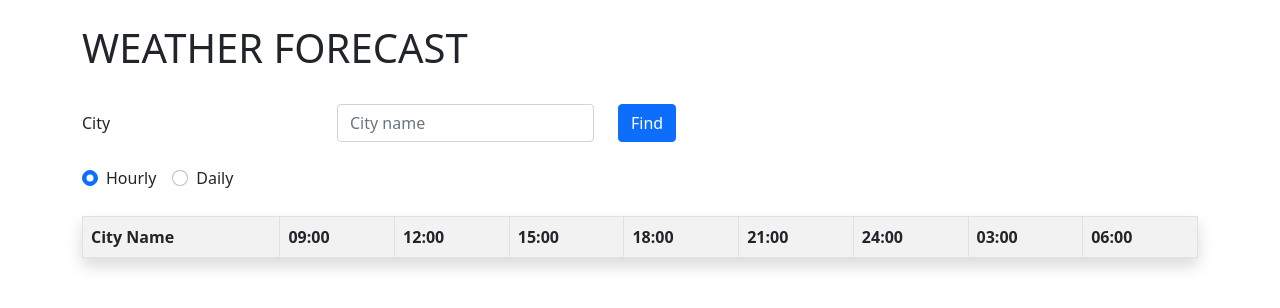
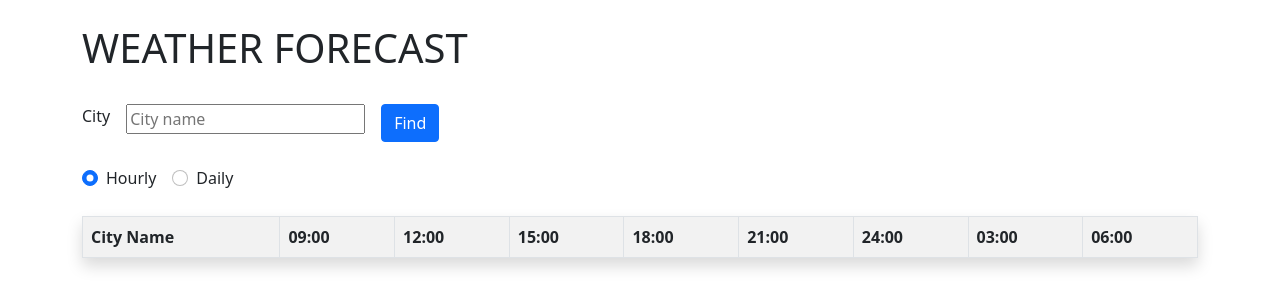
Before and after one commit to litvinenkovv/weather-forecast, an Angular app: page / in a window 1280 px wide. Shown: the top 308 px of the page. Built offline with nearby package versions, Linux system fonts and the light colour scheme.

Commit message:
refactoring 15.03 - 1

```diff
--- a/src/app/app.component.html
+++ b/src/app/app.component.html
@@ -3,31 +3,30 @@
   <br />
   <span><H1>WEATHER FORECAST</H1></span>
   <br />
-  <form class="row">
+  <form>
+    <div class="row g-3">
       <div class="col-auto">
-      <label for="staticCityText" class="visually-hidden">City</label>
+        <label for="inputCityName">City</label>
+      </div>
+      <div class="col-auto">
         <input
           type="text"
-        readonly
-        class="form-control-plaintext"
-        id="staticCityText"
-        value="City"
-      />
-    </div>
-    <div class="col-auto">
-      <label for="inputCityName" class="visually-hidden">Text</label>
-      <input
-        type="text"
-        class="form-control"
+          class="formControl"
           id="inputCityName"
           placeholder="City name"
           [formControl]="name"
         />
       </div>
+
       <div class="col-auto">
-      <a class="btn btn-primary" href="#" role="button" (click)="FindCity()"
-        >Find</a
+        <button
+          type="button"
+          class="btn btn-primary col-auto"
+          (click)="FindCity()"
         >
+          Find
+        </button>
+      </div>
     </div>
     <!-- <button type="button" class="btn btn-primary" id="liveToastBtn">
       Show live toast
--- a/src/app/app.component.ts
+++ b/src/app/app.component.ts
@@ -41,6 +41,10 @@ export class AppComponent implements OnInit {
 
   changeToggle() {
     this.modeToggle = this.modeToggle === 1 ? 0 : 1;
+  }
+
+  onSubmit() {
+    this.FindCity();
   }
 
   FindCity() {
```
Lines whose indentation alone changed are shown as unchanged.
